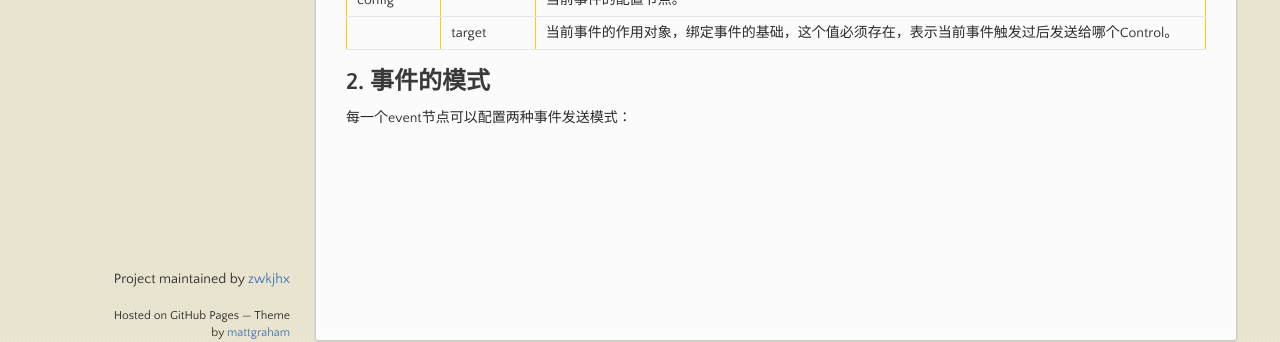
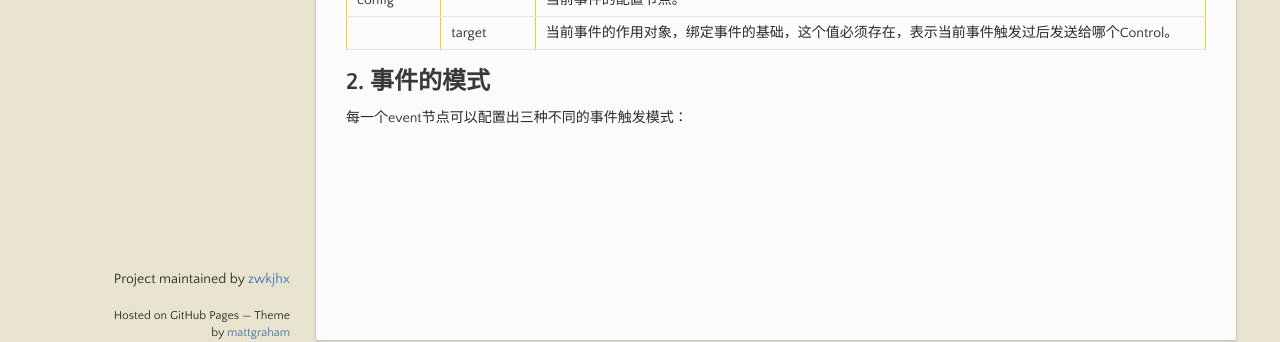
Before and after one commit to zwkjhx/ox-doc, a Jekyll site: the page built from specification/3-origin-xgui-fan/spo-015-bu-tong-zu-jian-de-event-jie-dian.md, in a window 1280 px wide. Shown: the part 519-861 px from the top of the page. Built offline with Jekyll 4.4.1, drawn with Linux system fonts in a browser that asks for light colours; our own code applies the rules of GitHub Pages for plain Markdown files.

Commit message:
Updates specification/3-origin-xgui-fan/spo-015-bu-tong-zu-jian-de-event-jie-dian.md
Auto commit by GitBook Editor

```diff
--- a/specification/3-origin-xgui-fan/spo-015-bu-tong-zu-jian-de-event-jie-dian.md
+++ b/specification/3-origin-xgui-fan/spo-015-bu-tong-zu-jian-de-event-jie-dian.md
@@ -15,4 +15,4 @@
 
 ## 2. 事件的模式
 
-每一个event节点可以配置两种事件发送模式：
+每一个event节点可以配置出三种不同的事件触发模式：
```
